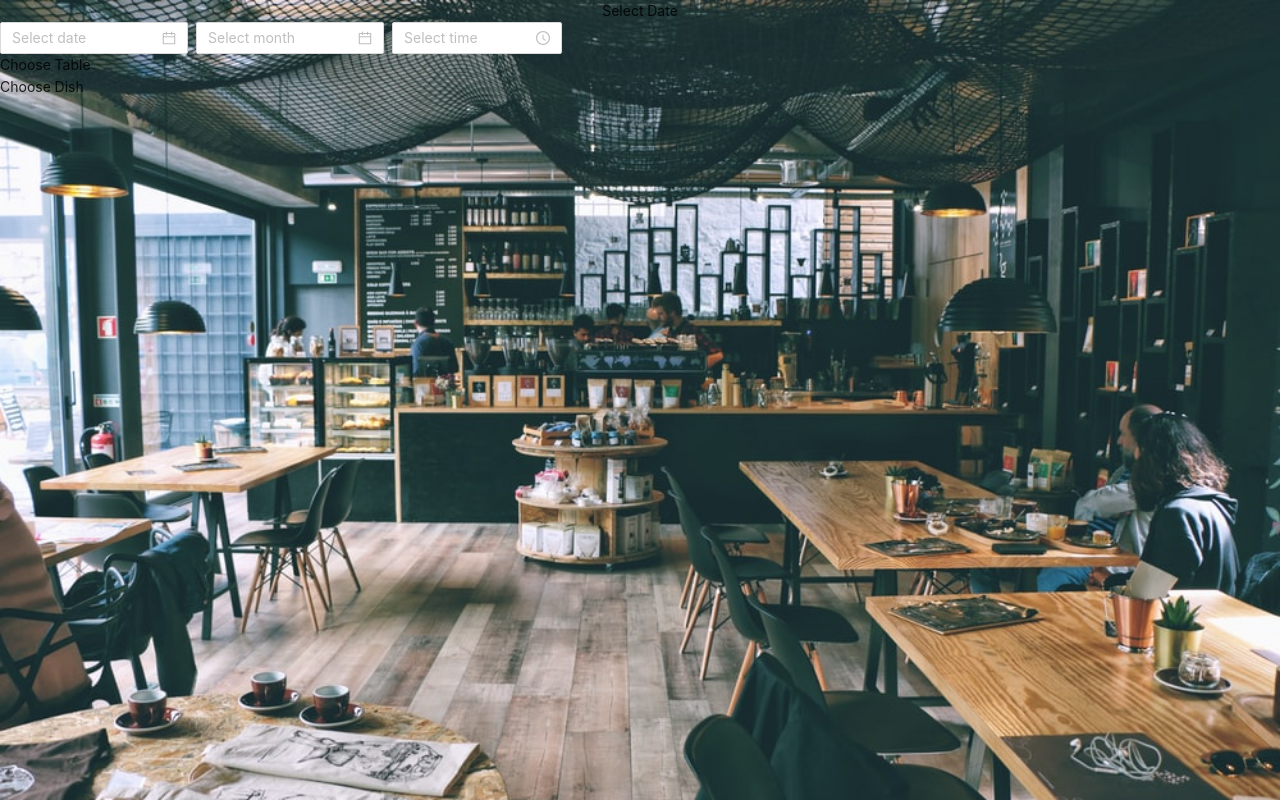
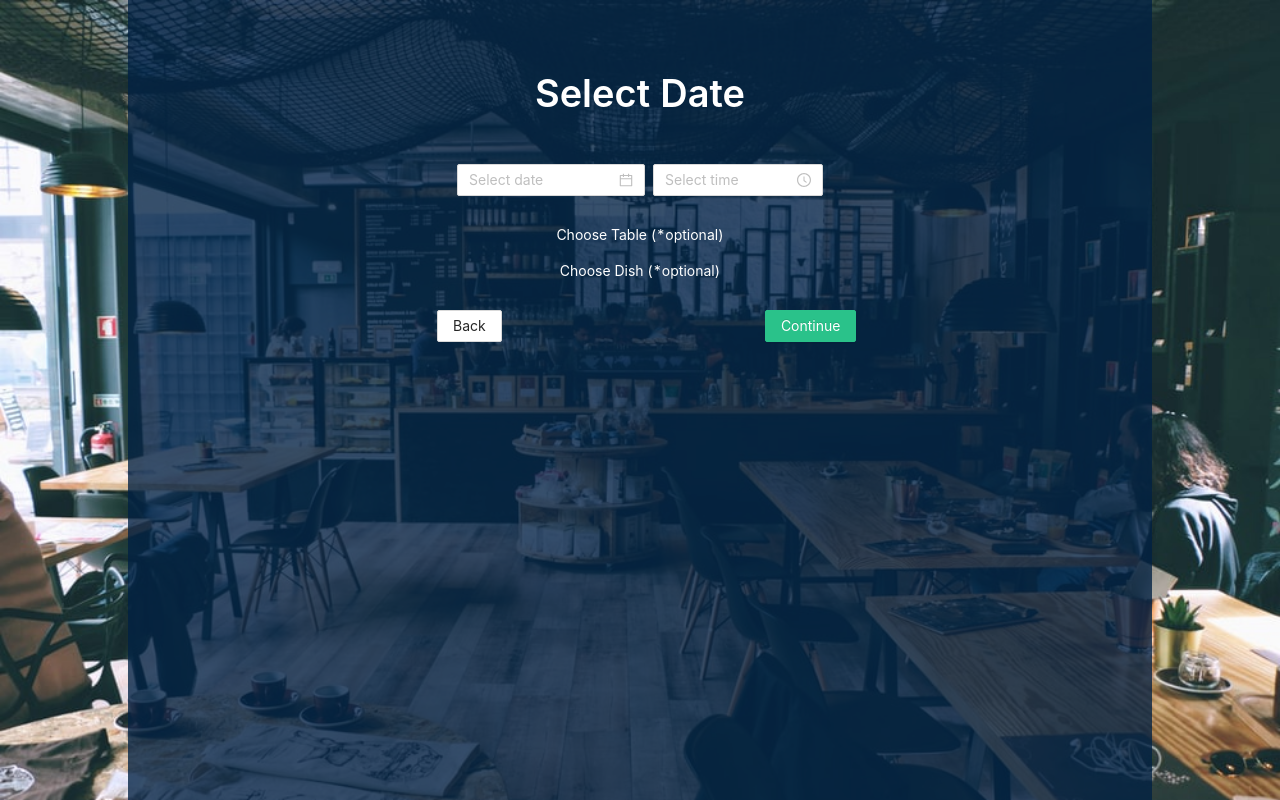
Before and after one commit to minhanh1964/MHD, a Next.js app: page /customer/select-date in a window 1280 px wide. Built offline with nearby package versions, Linux system fonts and the light colour scheme.

Commit message:
select-date page raw, global & utilities css updates

```diff
--- a/pages/customer/select-date/index.js
+++ b/pages/customer/select-date/index.js
@@ -1,4 +1,4 @@
-import { Row, Col, DatePicker, TimePicker, Space } from 'antd';
+import { Button, Typography, Row, Col, DatePicker, TimePicker, Space } from 'antd';
 
 import Link from 'next/link'
 import style from './SelectDate.module.css';
@@ -7,22 +7,36 @@ function onChange(date, dateString) {
   console.log(date, dateString);
 }
 
+const { Title } = Typography;
+
 export default function SelectDate() {
   return (
-    <Row>
-      <Col span={24} className={style.select}>Select Date</Col>
-      <Col span={24}>
+    <div className='container pt-5'>
+      <div className={style.select}>
+        <Title level={1} className="text-white">Select Date</Title>
+      </div>
+      <div className='pt-2'>
         <Space direction="horizontal">
           <DatePicker onChange={onChange} />
-          <DatePicker onChange={onChange} picker="month" />
           <TimePicker onChange={onChange} />
         </Space>
-      </Col>
-      <Col span={24}>
-        <Link href=''>Choose Table</Link></Col>
-      <Col span={24}>
-        <Link href=''>Choose Dish</Link></Col>
-
-    </Row>
+      </div>
+      <div className='pt-2 text-white'>
+        <Link href='/customer/choose-table'>Choose Table (*optional)</Link></div>
+      <div className='pt-1 text-white'>
+        <Link href='/customer/choose-dish'>Choose Dish (*optional)</Link></div>
+      <Row className='pt-2' justify='center'>
+        <Col span={8}>
+          <Link href='/'>
+            <Button>Back</Button>
+          </Link>
+        </Col>
+        <Col span={8}>
+          <Link href='/customer/customer-info'>
+            <Button type="primary">Continue</Button>
+          </Link>
+        </Col>
+      </Row>
+    </div>
   )
 }
--- a/styles/globals.css
+++ b/styles/globals.css
@@ -15,7 +15,9 @@ a {
   color: inherit;
   text-decoration: none;
 }
-
+a:hover {
+  color: #d6d36b;
+}
 * {
   box-sizing: border-box;
 }
```
Also changed, not shown: pages/customer/select-date/SelectDate.module.css (line endings or trailing spaces), styles/utilities.css (line endings or trailing spaces).
